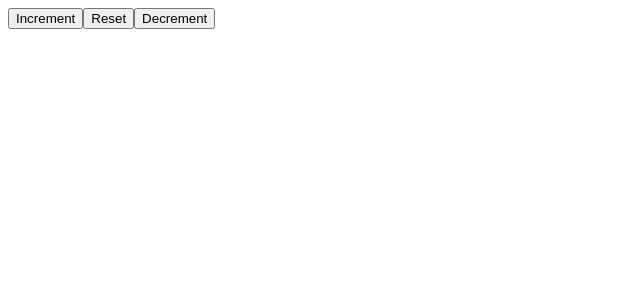
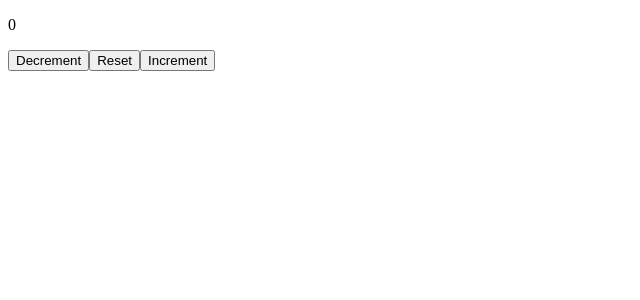
Before and after one commit to sushilthapaIT/React-JS, a React (Vite) app in the folder bro-code/: page / in a window 1280 px wide. Shown: the top 300 px of the page, without its empty margins (0-640 px from the left). Built offline with nearby package versions, Linux system fonts and the light colour scheme.

Commit message:
completed counter app using useState

```diff
--- a/bro-code/src/CounterApp.jsx
+++ b/bro-code/src/CounterApp.jsx
@@ -2,17 +2,32 @@
 
 function CounterApp() {
 
+    const [count, setCount] = useState(0);
+
+    const increment = () => {
+        setCount(count + 1);
+    }
+
+    const decrement = () => {
+        setCount(count - 1);
+    }
+
+    const reset =() => {
+        setCount(0);
+    }
 
 
     return(
 
         <>
-        <div>
-            <button >Increment</button>
-            <button>Reset</button>
-            <button >Decrement</button>
-        </div>
+            <div className="counter-container">
+                <p className="count-display">{count}</p>
+                <button className="counter-button" onClick={decrement}>Decrement</button>
+                <button className="counter-button" onClick={reset}>Reset</button>
+                <button className="counter-button" onClick={increment}>Increment</button>
+            </div>
         </>
+
     );
 }
 
```
